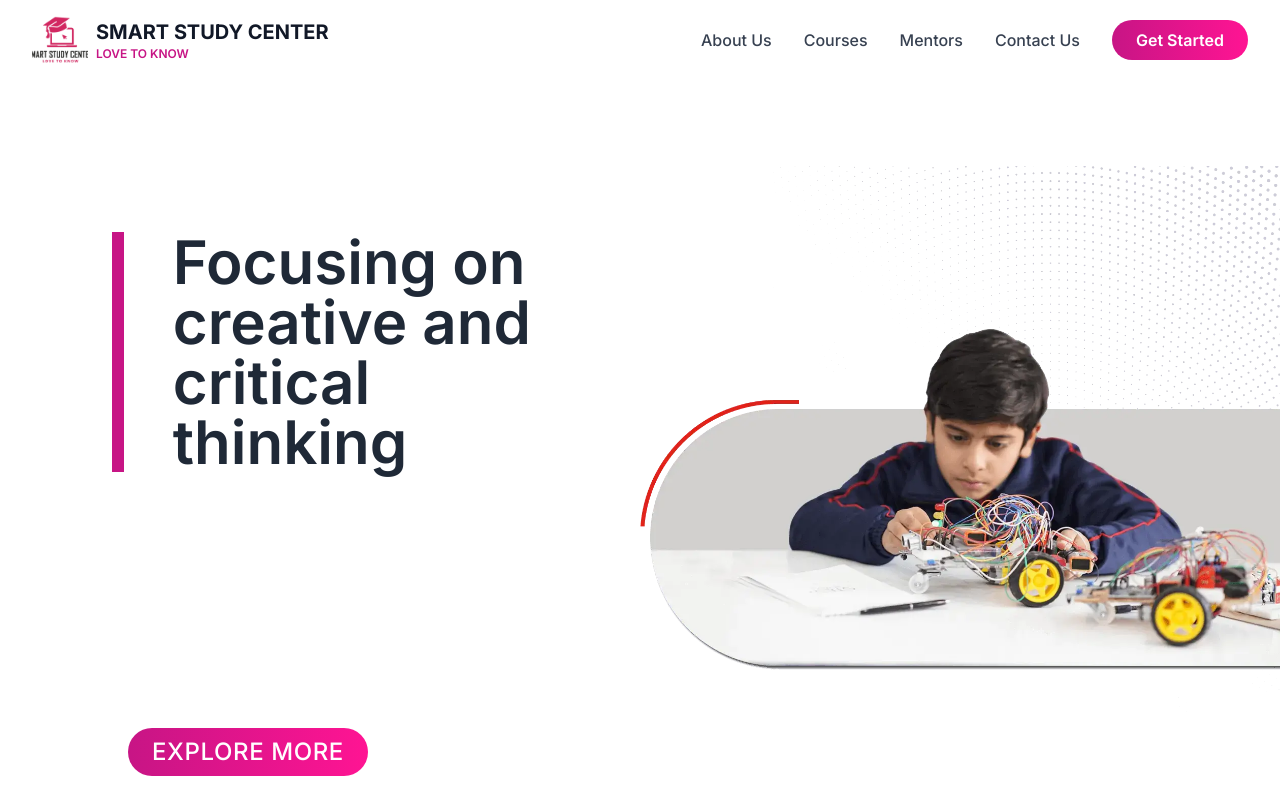
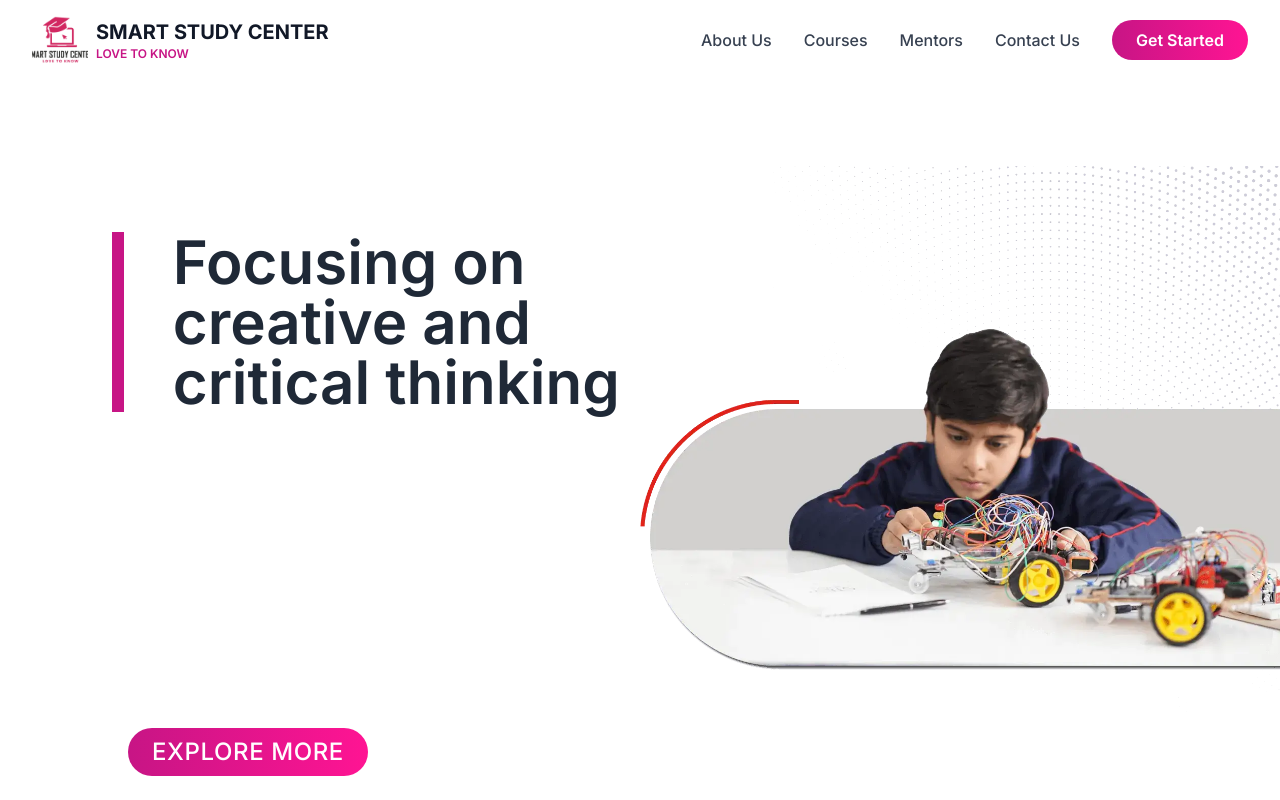
Before and after one commit to NoumanSher/smartstudycenter, a Next.js app: page / in a window 1280 px wide. Shown: the top 800 px of the page. Built offline with nearby package versions, Linux system fonts and the light colour scheme.

Commit message:
change again

```diff
--- a/app/globals.css
+++ b/app/globals.css
@@ -4,7 +4,7 @@
 
 
 
-@layer base {
+/* @layer base {
   :root {
     --background: 0 0% 100%;
     --foreground: 0 0% 3.9%;
@@ -92,4 +92,4 @@
   background: rgba(255, 255, 255, 0.4);
   backdrop-filter: blur(10px);
   border: 1px solid rgba(255, 255, 255, 0.2);
-}
+} */
--- a/components/layout/Navbar.tsx
+++ b/components/layout/Navbar.tsx
@@ -28,13 +28,13 @@ export default function Navbar() {
     <motion.nav
       initial={{ y: -100 }}
       animate={{ y: 0 }}
-      className={`fixed top-0 left-0 right-0 z-50 transition-all duration-300 ${
+      className={`fixed top-0 left-0 right-0 z-50  transition-all duration-300 ${
         scrolled
           ? 'bg-white/80 backdrop-blur-lg shadow-lg'
           : 'bg-transparent'
       }`}
     >
-      <div className="lg:max-w-7xl  lg:mx-auto px-4 sm:px-6 lg:px-8">
+      <div className="lg:max-w-7xl w-full  lg:mx-auto px-4 sm:px-6 lg:px-8">
         <div className="flex justify-between items-center h-20">
           <Link href="/" className="flex items-center space-x-2 group">
             <div className="relative">
--- a/components/sections/HeroSection.tsx
+++ b/components/sections/HeroSection.tsx
@@ -13,7 +13,7 @@ const heroData: HeroItem[] = [
   { img: "/h2.png", text: "Developing logical reasoning" },
   { img: "/h6.webp", text: "Improving quantitative reasoning" },
   { img: "/h6.webp", text: "Refining linguistic and communication skills" },
-  { img: "/h6.webp", text: " Concentrating on personal development" },
+  { img: "/h6.webp", text: "Concentrating on personal development" },
 ];
 
 // const NAVBAR_HEIGHT = 80; // px
@@ -107,7 +107,7 @@ export default function HeroAnimation() {
 
                 {/* Sliding text */}
                 <motion.p
-                  className="break-words pr-4 text-2xl sm:text-3xl   md:text-5xl lg:text-6xl font-semibold text-gray-800 w-full  md:pl-6"
+                  className="break-words pr-7 lg:pr-0  text-2xl sm:text-3xl   md:text-5xl lg:text-6xl font-semibold text-gray-800 w-full  md:pl-6"
                   initial={{ x: -10, opacity: 0 }}
                   animate={{ x: 25, opacity: 1 }}
                   transition={{ delay: 1.5, duration: 1.2, ease: "easeOut" }}
```
